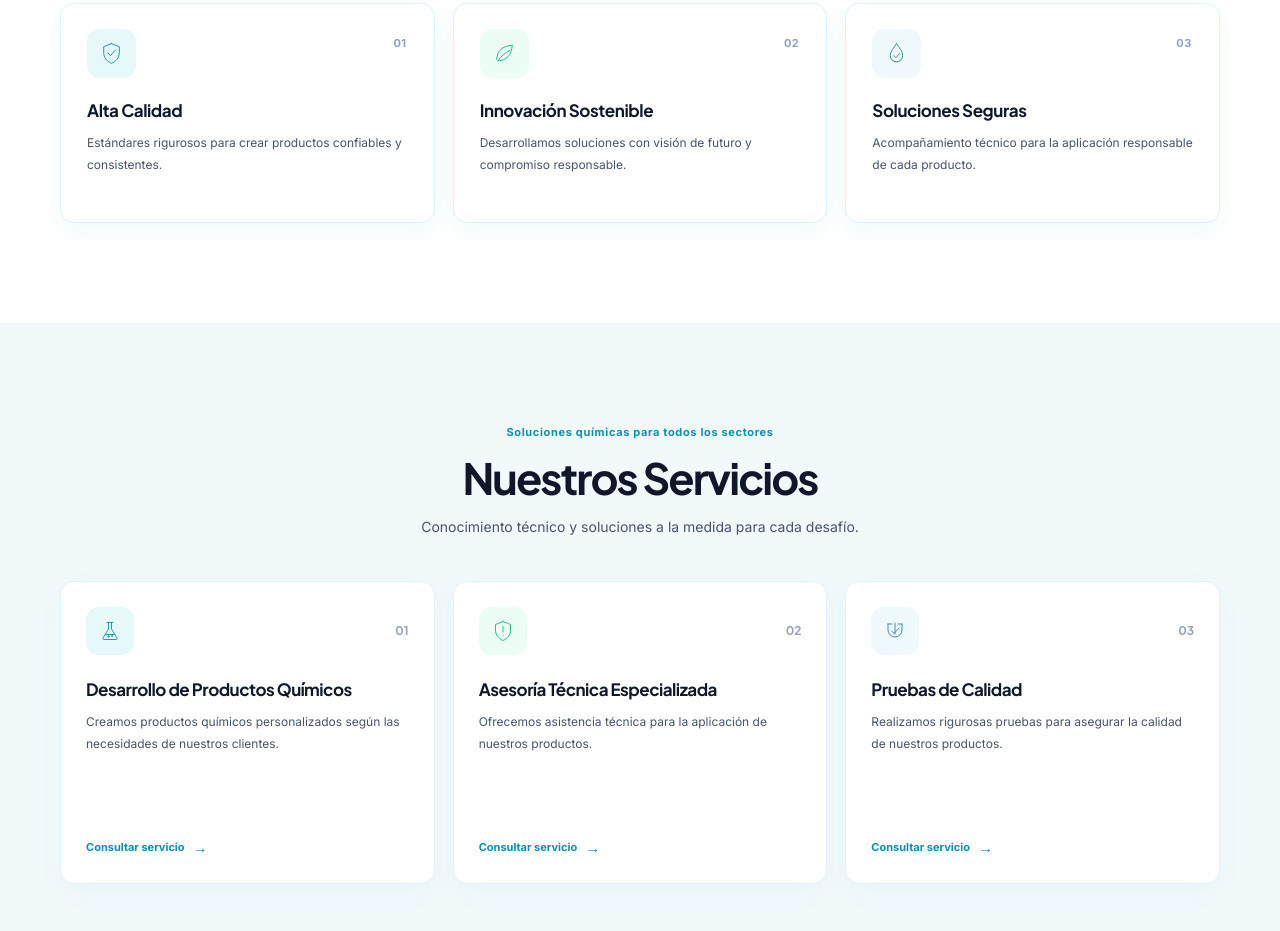
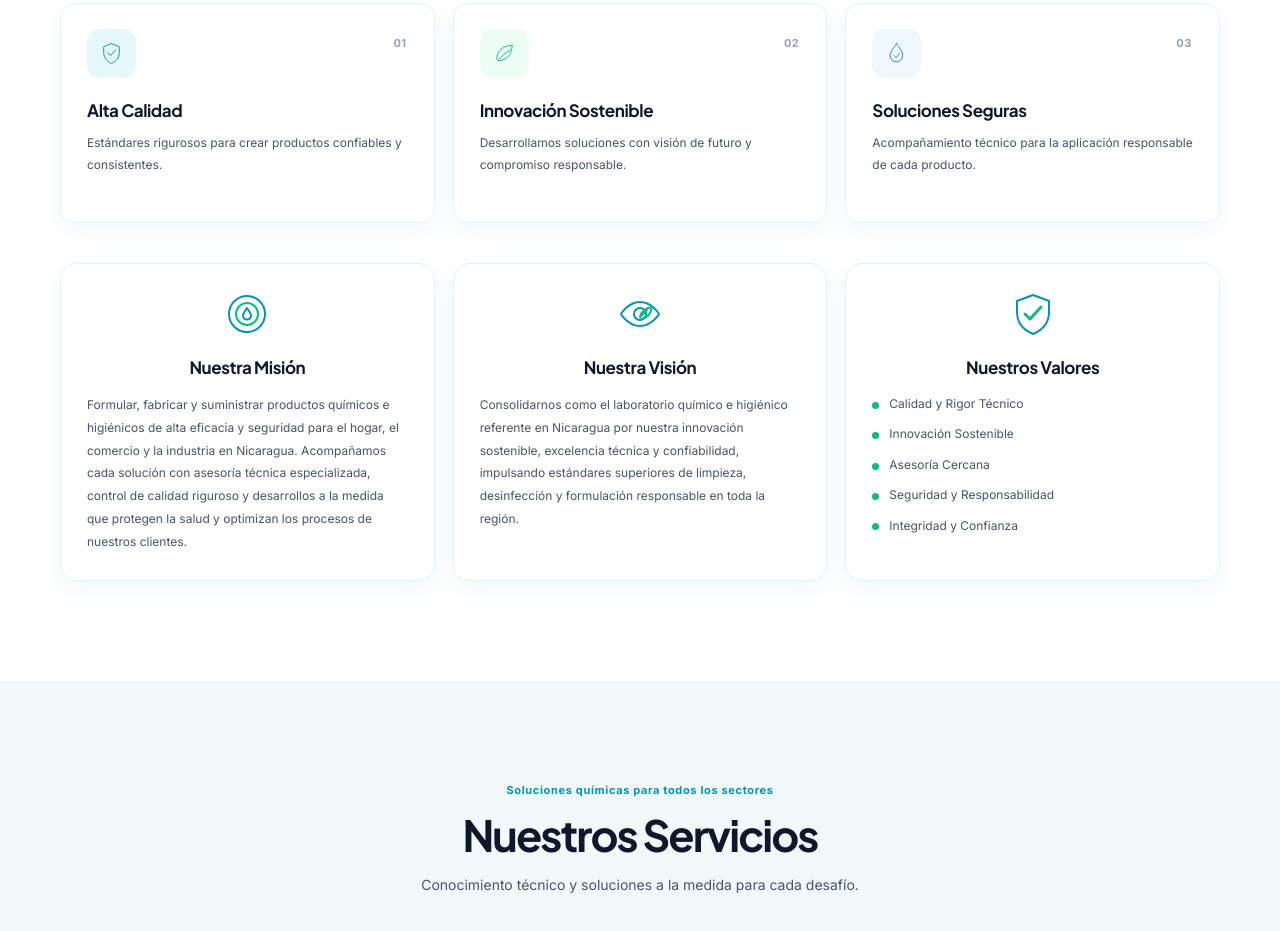
Before and after one commit to emmanuelcucalon-max/laboratorio-mendieta, a plain HTML site: page index.html in a window 1280 px wide. Shown: the part 929-1860 px from the top of the page. Drawn offline with Linux system fonts and the light colour scheme.

Commit message:
Agregar Misión, Visión y Valores y actualizar dirección

```diff
--- a/index.html
+++ b/index.html
@@ -129,6 +129,46 @@
             <p>Acompañamiento técnico para la aplicación responsable de cada producto.</p>
           </article>
         </div>
+        <div class="mission-grid">
+          <article class="mission-card">
+            <div class="mission-icon">
+              <svg viewBox="0 0 48 48" aria-hidden="true">
+                <circle cx="24" cy="24" r="18" fill="none" stroke="#0891B2" stroke-width="2"/>
+                <circle cx="24" cy="24" r="11" fill="none" stroke="#10B981" stroke-width="2"/>
+                <path d="M24 18c-2.4 3.5-4 5.4-4 7.6a4 4 0 0 0 8 0c0-2.2-1.6-4.1-4-7.6Z" fill="none" stroke="#0891B2" stroke-linejoin="round" stroke-width="2"/>
+              </svg>
+            </div>
+            <h3>Nuestra Misión</h3>
+            <p>Formular, fabricar y suministrar productos químicos e higiénicos de alta eficacia y seguridad para el hogar, el comercio y la industria en Nicaragua. Acompañamos cada solución con asesoría técnica especializada, control de calidad riguroso y desarrollos a la medida que protegen la salud y optimizan los procesos de nuestros clientes.</p>
+          </article>
+          <article class="mission-card">
+            <div class="mission-icon">
+              <svg viewBox="0 0 48 48" aria-hidden="true">
+                <path d="M5 24s7-12 19-12 19 12 19 12-7 12-19 12S5 24 5 24Z" fill="none" stroke="#0891B2" stroke-linecap="round" stroke-linejoin="round" stroke-width="2"/>
+                <path d="M24 18a6 6 0 1 0 0 12 6 6 0 0 0 0-12Z" fill="none" stroke="#0891B2" stroke-width="2"/>
+                <path d="M24 27c1-5 5-9 12-10-1 7-5 11-11 12m-1-2 7-7" fill="none" stroke="#10B981" stroke-linecap="round" stroke-linejoin="round" stroke-width="2"/>
+              </svg>
+            </div>
+            <h3>Nuestra Visión</h3>
+            <p>Consolidarnos como el laboratorio químico e higiénico referente en Nicaragua por nuestra innovación sostenible, excelencia técnica y confiabilidad, impulsando estándares superiores de limpieza, desinfección y formulación responsable en toda la región.</p>
+          </article>
+          <article class="mission-card">
+            <div class="mission-icon">
+              <svg viewBox="0 0 48 48" aria-hidden="true">
+                <path d="m24 5 16 6v11c0 11-6.5 18-16 22C14.5 40 8 33 8 22V11l16-6Z" fill="none" stroke="#0891B2" stroke-linejoin="round" stroke-width="2"/>
+                <path d="m16 24 5 5 11-12" fill="none" stroke="#10B981" stroke-linecap="round" stroke-linejoin="round" stroke-width="3"/>
+              </svg>
+            </div>
+            <h3>Nuestros Valores</h3>
+            <ul class="mission-values">
+              <li>Calidad y Rigor Técnico</li>
+              <li>Innovación Sostenible</li>
+              <li>Asesoría Cercana</li>
+              <li>Seguridad y Responsabilidad</li>
+              <li>Integridad y Confianza</li>
+            </ul>
+          </article>
+        </div>
       </div>
     </section>
 
@@ -197,7 +237,7 @@
           <div class="contact-list">
             <div class="contact-item">
               <span class="contact-icon icon-aqua"><svg viewBox="0 0 48 48" aria-hidden="true"><path d="M39 20c0 11-15 23-15 23S9 31 9 20a15 15 0 1 1 30 0Z"/><circle cx="24" cy="20" r="5"/></svg></span>
-              <div><span class="contact-label">Dirección</span><address>Semáforos Linda Vista 2 Oeste 125 vrs Norte, Managua</address></div>
+              <div><span class="contact-label">Dirección</span><address>Semáforos Linda Vista 3 Oeste 125 vrs Norte, Managua</address></div>
             </div>
             <div class="contact-item">
               <span class="contact-icon icon-mint"><svg viewBox="0 0 48 48" aria-hidden="true"><path d="M15 8h18a5 5 0 0 1 5 5v22a5 5 0 0 1-5 5H15a5 5 0 0 1-5-5V13a5 5 0 0 1 5-5Z"/><path d="M20 13h8m-4 22h.02"/></svg></span>
--- a/styles.css
+++ b/styles.css
@@ -101,6 +101,15 @@ h1, h2, h3 { color: var(--slate); font-family: var(--font-heading); }
 .card-index { position: absolute; top: 30px; right: 27px; color: #94a3b8; font-size: 11px; font-weight: 700; letter-spacing: .05em; }
 .pillar-card h3 { margin: 18px 0 7px; font-size: 17px; font-weight: 700; letter-spacing: -.025em; }
 .pillar-card p { margin: 0; color: var(--text); font-size: 12px; line-height: 1.8; }
+.mission-grid { display: grid; grid-template-columns: repeat(3, minmax(0, 1fr)); gap: 18px; margin-top: 2.5rem; }
+.mission-card { padding: 26px; background: var(--white); border: 1px solid #E0F2FE; border-radius: 16px; box-shadow: 0 8px 24px rgba(8, 145, 178, 0.06); }
+.mission-icon { display: grid; width: 48px; height: 48px; margin: 0 auto 15px; place-items: center; }
+.mission-icon svg { display: block; width: 48px; height: 48px; }
+.mission-card h3 { margin: 0 0 12px; color: var(--slate); font-size: 17px; font-weight: 700; letter-spacing: -.025em; text-align: center; }
+.mission-card p { margin: 0; color: var(--text); font-size: 12px; line-height: 1.9; }
+.mission-values { display: grid; gap: 10px; margin: 0; padding: 0; list-style: none; }
+.mission-values li { position: relative; padding-left: 17px; color: var(--text); font-size: 12px; line-height: 1.7; }
+.mission-values li::before { position: absolute; top: .65em; left: 0; width: 7px; height: 7px; background: #10B981; border-radius: 50%; content: ""; }
 
 .services-section { background: var(--ice); }
 .section-heading-centered { margin-bottom: 42px; text-align: center; }
@@ -218,6 +227,8 @@ h1, h2, h3 { color: var(--slate); font-family: var(--font-heading); }
   .pillars-grid { grid-template-columns: 1fr; gap: 12px; }
   .pillar-card { min-height: 0; padding: 21px 22px; }
   .pillar-card h3 { margin-top: 14px; }
+  .mission-grid { grid-template-columns: 1fr; gap: 12px; margin-top: 2.5rem; }
+  .mission-card { padding: 23px; }
   .section-heading-centered { margin-bottom: 29px; }
   .section-heading-centered h2 { font-size: 35px; }
   .section-subtitle { font-size: 12px; }
```
